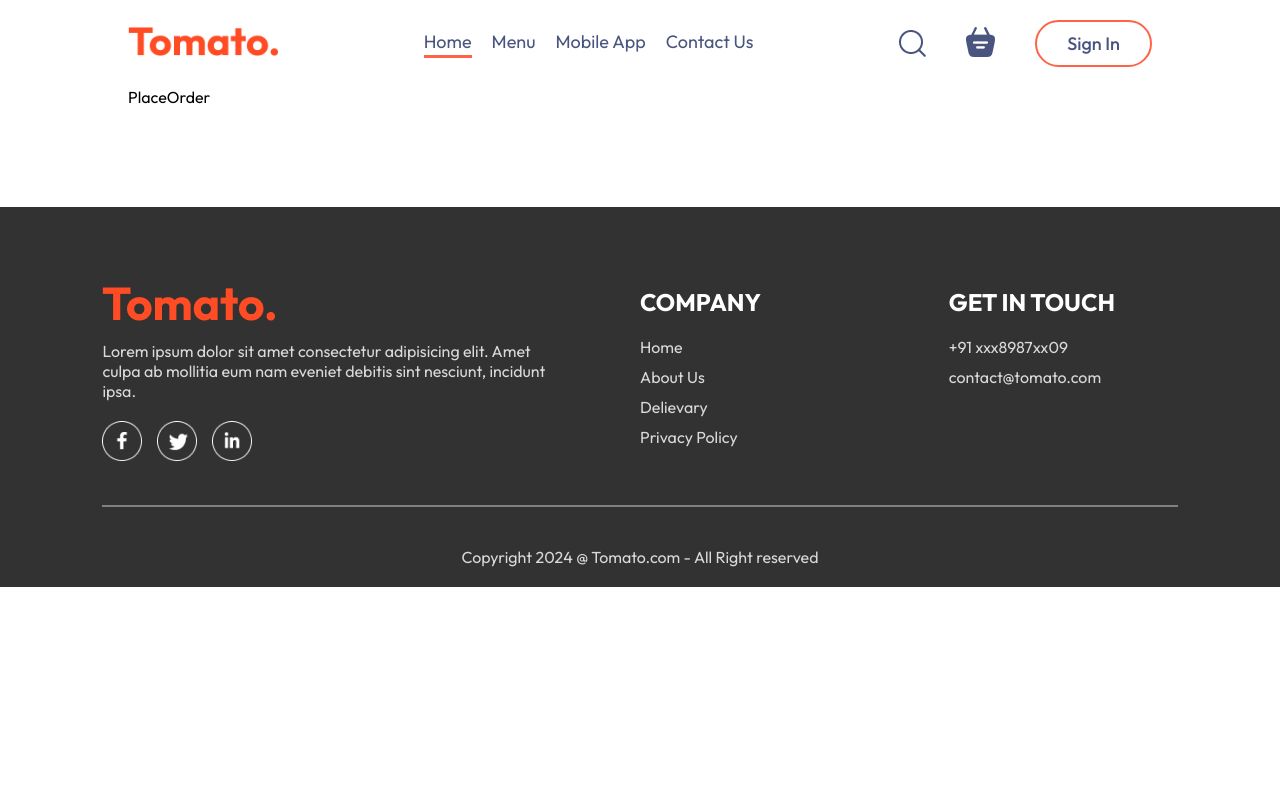
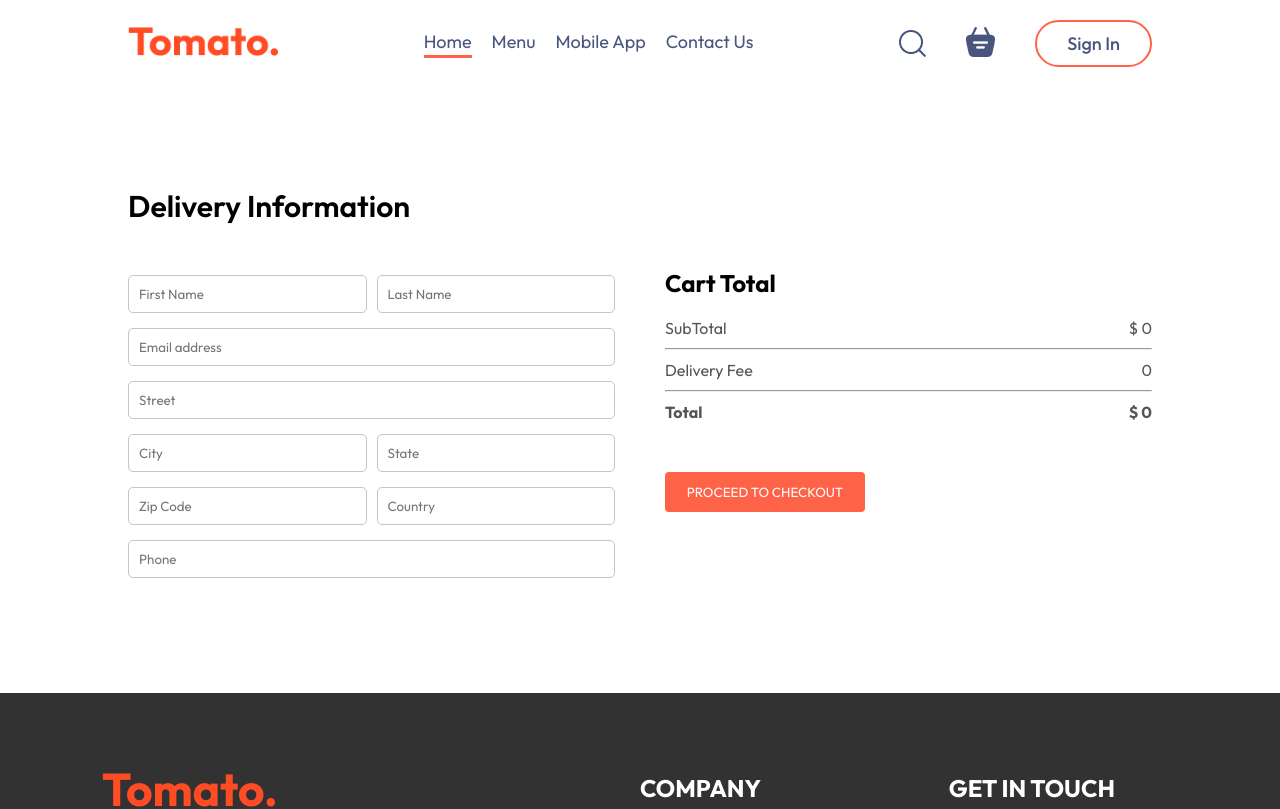
Before and after one commit to Laxman67/FoodDeliveryWebsite, a React (Vite) app in the folder frontend/: page /order in a window 1280 px wide. Shown: the top 809 px of the page. Built offline with nearby package versions, Linux system fonts and the light colour scheme.

Commit message:
Completed FE part

```diff
--- a/frontend/src/pages/Cart/Cart.jsx
+++ b/frontend/src/pages/Cart/Cart.jsx
@@ -1,12 +1,13 @@
 import { useContext } from 'react';
+import { useNavigate } from 'react-router-dom';
 import './Cart.css';
 import { StoreContext } from '../../context/StoreContext';
 
 const Cart = () => {
   const { food_list, cartItems, removeFromCart, getCartTotalAmount } =
     useContext(StoreContext);
+  const navigate = useNavigate();
 
-  console.log(getCartTotalAmount());
   return (
     <div className="cart">
       <div className="cart-items">
@@ -53,15 +54,19 @@
             <hr />
             <div className="cart-total-details">
               <p>Delivery Fee</p>
-              <p>{2}</p>
+              <p>{getCartTotalAmount() === 0 ? 0 : 2}</p>
             </div>
             <hr />
             <div className="cart-total-details">
               <h4>Total</h4>
-              <h4>$ {getCartTotalAmount() + 2}</h4>
+              <h4>
+                $ {getCartTotalAmount() === 0 ? 0 : getCartTotalAmount() + 2}
+              </h4>
             </div>
           </div>
-          <button>PROCEED TO CHECKOUT</button>
+          <button onClick={() => navigate('/order')}>
+            PROCEED TO CHECKOUT
+          </button>
         </div>
         <div className="cart-promocode">
           <div>If you have promocode , Enter it here</div>
--- a/frontend/src/pages/PlaceOrder/PlaceOrder.css
+++ b/frontend/src/pages/PlaceOrder/PlaceOrder.css
@@ -0,0 +1,41 @@
+.place-order {
+  display: flex;
+  align-items: center;
+  justify-content: space-between;
+  gap: 50px;
+  margin-top: 100px;
+}
+
+.place-order-left {
+  width: 100%;
+  max-width: max(30%, 500px);
+}
+
+.place-order-left .title {
+  font-size: 30px;
+  font-weight: 600;
+  margin-bottom: 50px;
+}
+
+.place-order-left input {
+  margin-bottom: 15px;
+  width: 100%;
+  padding: 10px;
+  border: 1px solid #c5c5c5;
+  border-radius: 5px;
+  outline-color: tomato;
+}
+
+.place-order-left .multi-fields {
+  display: flex;
+  gap: 10px;
+}
+
+.place-order-right {
+  width: 100%;
+  max-width: max(40%, 500px);
+}
+
+.place-order-right .cart-total button {
+  margin-top: 30px;
+}
--- a/frontend/src/pages/PlaceOrder/PlaceOrder.jsx
+++ b/frontend/src/pages/PlaceOrder/PlaceOrder.jsx
@@ -1,9 +1,56 @@
-import React from 'react'
-import './PlaceOrder.css'
+import './PlaceOrder.css';
+import { useContext } from 'react';
+import { StoreContext } from '../../context/StoreContext';
 const PlaceOrder = () => {
+  const { getCartTotalAmount } = useContext(StoreContext);
   return (
-    <div>PlaceOrder</div>
-  )
-}
+    <form className="place-order">
+      <div className="place-order-left">
+        <div className="title">Delivery Information</div>
+        <div className="multi-fields">
+          <input type="text" placeholder="First Name" />
+          <input type="text" placeholder="Last Name" />
+        </div>
+        <input type="email" placeholder="Email address" />
+        <input type="text" placeholder="Street" />
+        <div className="multi-fields">
+          <input type="text" placeholder="City" />
+          <input type="text" placeholder="State" />
+        </div>
+        <div className="multi-fields">
+          <input type="text" placeholder="Zip Code" />
+          <input type="text" placeholder="Country" />
+        </div>
+        <input type="text " placeholder="Phone" />
+      </div>
+      <div className="place-order-right">
+        <div className="cart-total">
+          <h2>Cart Total</h2>
+          <div>
+            <div className="cart-total-details">
+              <p>SubTotal</p>
+              <p>$ {getCartTotalAmount()}</p>
+            </div>
+            <hr />
+            <div className="cart-total-details">
+              <p>Delivery Fee</p>
+              <p>{getCartTotalAmount() === 0 ? 0 : 2}</p>
+            </div>
+            <hr />
+            <div className="cart-total-details">
+              <h4>Total</h4>
+              <h4>
+                $ {getCartTotalAmount() === 0 ? 0 : getCartTotalAmount() + 2}
+              </h4>
+            </div>
+          </div>
+          <button onClick={() => navigate('/order')}>
+            PROCEED TO CHECKOUT
+          </button>
+        </div>
+      </div>
+    </form>
+  );
+};
 
-export default PlaceOrder
+export default PlaceOrder;
```
